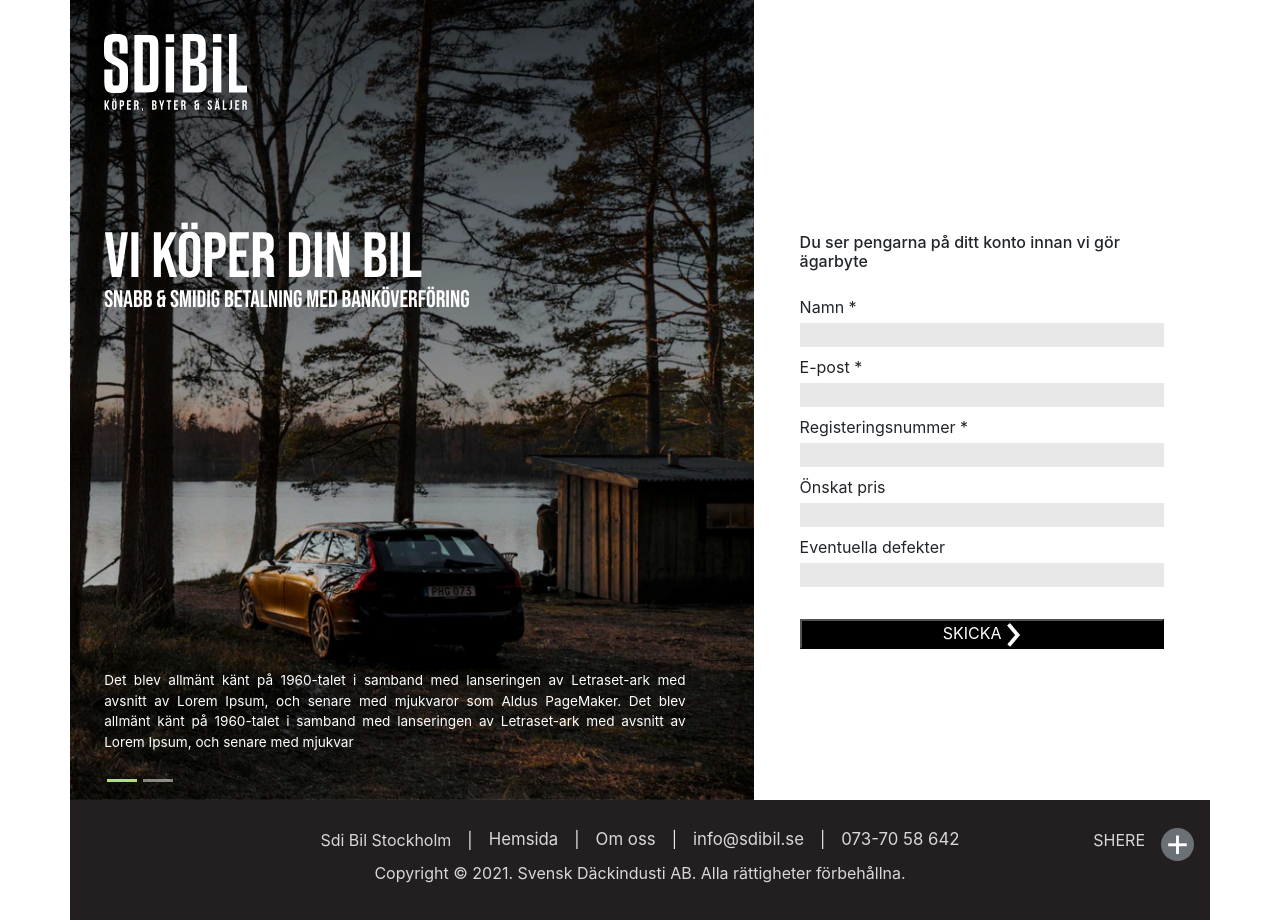
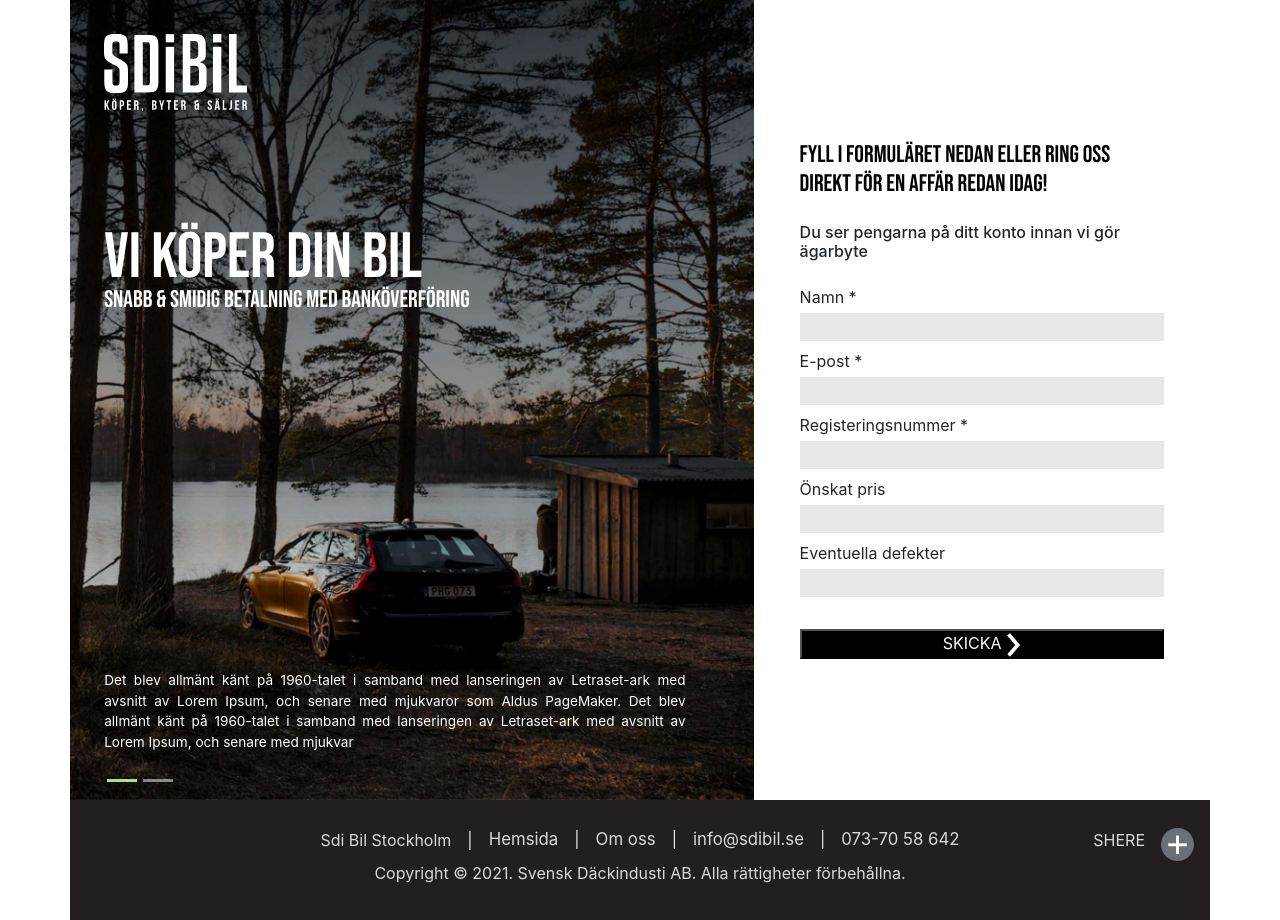
Before and after one commit to kasapinovandrej/SDiBiL, a React (Create React App) app: page / in a window 1280 px wide. Built offline with nearby package versions, Linux system fonts and the light colour scheme.

Commit message:
finnished form validation

```diff
--- a/src/components/form/Form.jsx
+++ b/src/components/form/Form.jsx
@@ -1,37 +1,191 @@
 import React from "react";
 import "./form.scss";
 import Sign from "../../assets/images/icon-arrow2@2x.png";
+import Subtitle from "../subtitle/Subtitle";
+import useInput from "../../hooks/useInput";
 
 const Form = () => {
+  /////////////////NAMN///////////////
+  const {
+    value: nameValue,
+    isValid: nameIsValid,
+    hasError: nameHasError,
+    valueChangeHandler: nameChangeHandler,
+    inputBlurHandler: nameBlurHandler,
+    reset: resetName,
+  } = useInput((value) => {
+    return value.trim() !== "" && value.length < 20;
+  });
+  /////////////////E-POST///////////////
+  const {
+    value: emailValue,
+    isValid: emailIsValid,
+    hasError: emailHasError,
+    valueChangeHandler: emailChangeHandler,
+    inputBlurHandler: emailBlurHandler,
+    reset: resetEmail,
+  } = useInput((value) => {
+    return value.includes("@") && value.length < 30;
+  });
+  /////////////////REGISTERINGSNUMMER///////////////
+  const regexOne = /^[A-Z][A-Z][A-Z]\d\d[A-Z]$/;
+  const regexTwo = /^[A-Z][A-Z][A-Z]\d\d\d$/;
+  const {
+    value: registrationValue,
+    isValid: registrationIsValid,
+    hasError: registrationHasError,
+    valueChangeHandler: registrationChangeHandler,
+    inputBlurHandler: registrationBlurHandler,
+    reset: resetRegistration,
+  } = useInput((value) => {
+    return value.length === 6 && (regexOne.test(value) || regexTwo.test(value));
+  });
+  /////////////////ÖNSKAT PRIS///////////////
+  const {
+    value: priceValue,
+    isValid: priceIsValid,
+    hasError: priceHasError,
+    valueChangeHandler: priceChangeHandler,
+    inputBlurHandler: priceBlurHandler,
+    reset: resetPrice,
+  } = useInput((value) => {
+    return value.length < 10;
+  });
+  /////////////////Eventuella defekter///////////////
+  const {
+    value: defectValue,
+    isValid: defectIsValid,
+    hasError: defectHasError,
+    valueChangeHandler: defectChangeHandler,
+    inputBlurHandler: defectBlurHandler,
+    reset: resetDefect,
+  } = useInput((value) => {
+    return value.length < 30;
+  });
+  ///////////////////////////////////////////////////
+  let formIsValid = false;
+  if (
+    nameIsValid &&
+    emailIsValid &&
+    registrationIsValid &&
+    priceIsValid &&
+    defectIsValid
+  ) {
+    formIsValid = true;
+  }
+
+  const submitHandler = (e) => {
+    e.preventDefault();
+    if (!formIsValid) {
+      return;
+    }
+    const formSummery = {
+      namn: nameValue,
+      epost: emailValue,
+      registeringsnummer: registrationValue,
+      ÖnskatPris: priceValue,
+      EventuellaDefekter: defectValue,
+    };
+    console.log(formSummery);
+    alert(`
+    Namn:  ${nameValue}
+    E-post:  ${emailValue}
+    Registeringsnummer:  ${registrationValue}
+    Önskat pris:  ${priceValue}
+    Eventuella defekter:  ${defectValue}`);
+    resetName();
+    resetEmail();
+    resetRegistration();
+    resetPrice();
+    resetDefect();
+  };
+
+  const nameClasses = nameHasError ? "input error" : "input";
+  const emailClasses = emailHasError ? "input error" : "input";
+  const registrationClasses = registrationHasError ? "input error" : "input";
+  const priceClasses = priceHasError ? "input error" : "input";
+  const defectClasses = defectHasError ? "input error" : "input";
+
   return (
     <div className="form">
-      <h1 className="title">
-        FYLL I FORMULÄRET NEDAN ELLER RING OSS DIREKT FÖR EN AFFÄR REDAN IDAG!
-      </h1>
+      <Subtitle
+        title="FYLL I FORMULÄRET NEDAN ELLER RING OSS DIREKT FÖR EN AFFÄR REDAN IDAG!"
+        type="form-title"
+      />
       <h3 className="paragraph">
         Du ser pengarna på ditt konto innan vi gör ägarbyte
       </h3>
-      <form className="box">
+      <form className="box" onSubmit={submitHandler}>
         <label className="label" htmlFor="name">
           Namn *
+          {nameHasError ? (
+            <span style={{ color: "red" }}> Vänligen fyll i ditt namn</span>
+          ) : null}
         </label>
-        <input className="input" type="text" />
-        <label className="label" htmlFor="name">
+        <input
+          className={nameClasses}
+          id="name"
+          type="text"
+          value={nameValue}
+          onChange={nameChangeHandler}
+          onBlur={nameBlurHandler}
+        />
+        <label className="label" htmlFor="email">
           E-post *
+          {emailHasError ? (
+            <span style={{ color: "red" }}> Ange rätt e-postadress</span>
+          ) : null}
         </label>
-        <input className="input" type="text" />
-        <label className="label" htmlFor="name">
+        <input
+          className={emailClasses}
+          id="email"
+          type="email"
+          value={emailValue}
+          onChange={emailChangeHandler}
+          onBlur={emailBlurHandler}
+        />
+        <label className="label" htmlFor="registration">
           Registeringsnummer *
+          {registrationHasError ? (
+            <span style={{ color: "red" }}> Formatera: ABC123/ABC12A</span>
+          ) : null}
         </label>
-        <input className="input" type="text" />
-        <label className="label" htmlFor="name">
+        <input
+          className={registrationClasses}
+          id="registration"
+          type="number/text"
+          value={registrationValue}
+          onChange={registrationChangeHandler}
+          onBlur={registrationBlurHandler}
+        />
+        <label className="label" htmlFor="price">
           Önskat pris
+          {priceHasError ? (
+            <span style={{ color: "red" }}> Minska antalet tecken</span>
+          ) : null}
         </label>
-        <input className="input" type="text" />
-        <label className="label" htmlFor="name">
+        <input
+          className={priceClasses}
+          id="price"
+          type="text"
+          value={priceValue}
+          onChange={priceChangeHandler}
+          onBlur={priceBlurHandler}
+        />
+        <label className="label" htmlFor="defects">
           Eventuella defekter
+          {priceHasError ? (
+            <span style={{ color: "red" }}> Minska antalet tecken</span>
+          ) : null}
         </label>
-        <input className="input" type="text" />
+        <input
+          className={defectClasses}
+          id="defects"
+          type="text"
+          value={defectValue}
+          onChange={defectChangeHandler}
+          onBlur={defectBlurHandler}
+        />
         <button className="button" type="submit">
           SKICKA <img src={Sign} alt="btn" className="sign" />
         </button>
--- a/src/components/form/form.scss
+++ b/src/components/form/form.scss
@@ -9,19 +9,6 @@
     width: 100%;
     height: 100%;
     margin-top: 3rem;
-  }
-  & .title {
-    font-family: "Bebas Neue", cursive;
-    font-size: 3rem;
-    margin-bottom: 3rem;
-    @media only screen and (max-width: $bp-md) {
-      font-family: "Source Sans Pro", sans-serif;
-      font-size: 2rem;
-      text-transform: lowercase;
-      &::first-letter {
-        text-transform: capitalize;
-      }
-    }
   }
   & .paragraph {
     font-size: 2rem;
@@ -40,7 +27,7 @@
   & .input {
     margin-bottom: 1rem;
     background: $color4;
-    border: none;
+    border: 2px solid transparent;
   }
   & .button {
     margin-top: 3rem;
@@ -50,4 +37,9 @@
   & .sign {
     height: 3rem;
   }
+  & .error {
+    background: rgb(255, 233, 233);
+    border: 2px solid red;
+    border-radius: 5px;
+  }
 }
--- a/src/components/subtitle/subtitle.scss
+++ b/src/components/subtitle/subtitle.scss
@@ -1,10 +1,26 @@
 @import "../../var";
+
 .subtitle {
   font-family: "Bebas Neue", cursive;
   font-size: 3rem;
   color: $color1;
   @media only screen and (max-width: $bp-md) {
     font-size: 2.5rem;
+    text-transform: lowercase;
+  }
+}
+.form-title {
+  color: $color2;
+  font-family: "Bebas Neue", cursive;
+  font-size: 3rem;
+  margin-bottom: 3rem;
+  @media only screen and (max-width: $bp-md) {
+    font-family: "Source Sans Pro", sans-serif;
+    font-size: 2rem;
+    text-transform: lowercase;
+    &::first-letter {
+      text-transform: capitalize;
+    }
   }
 }
 .subpage-subtitle {
--- /dev/null
+++ b/src/hooks/useInput.js
@@ -0,0 +1,30 @@
+import { useState } from 'react';
+
+const useInput = (validateValue) => {
+    const [enteredValue, setEnteredValue] = useState('');
+    const [isTuched, setIsTouched] = useState(false);
+
+    const valueIsValid = validateValue(enteredValue);
+    const hasError = !valueIsValid && isTuched;
+
+    const valueChangeHandler = e => {
+        setEnteredValue(e.target.value)
+    }
+    const inputBlurHandler = () => {
+        setIsTouched(true)
+    }
+    const reset = () => {
+        setEnteredValue('')
+        setIsTouched(false)
+    }
+    return {
+        value: enteredValue,
+        isValid: valueIsValid,
+        hasError,
+        valueChangeHandler,
+        inputBlurHandler,
+        reset
+    }
+}
+
+export default useInput;
```
